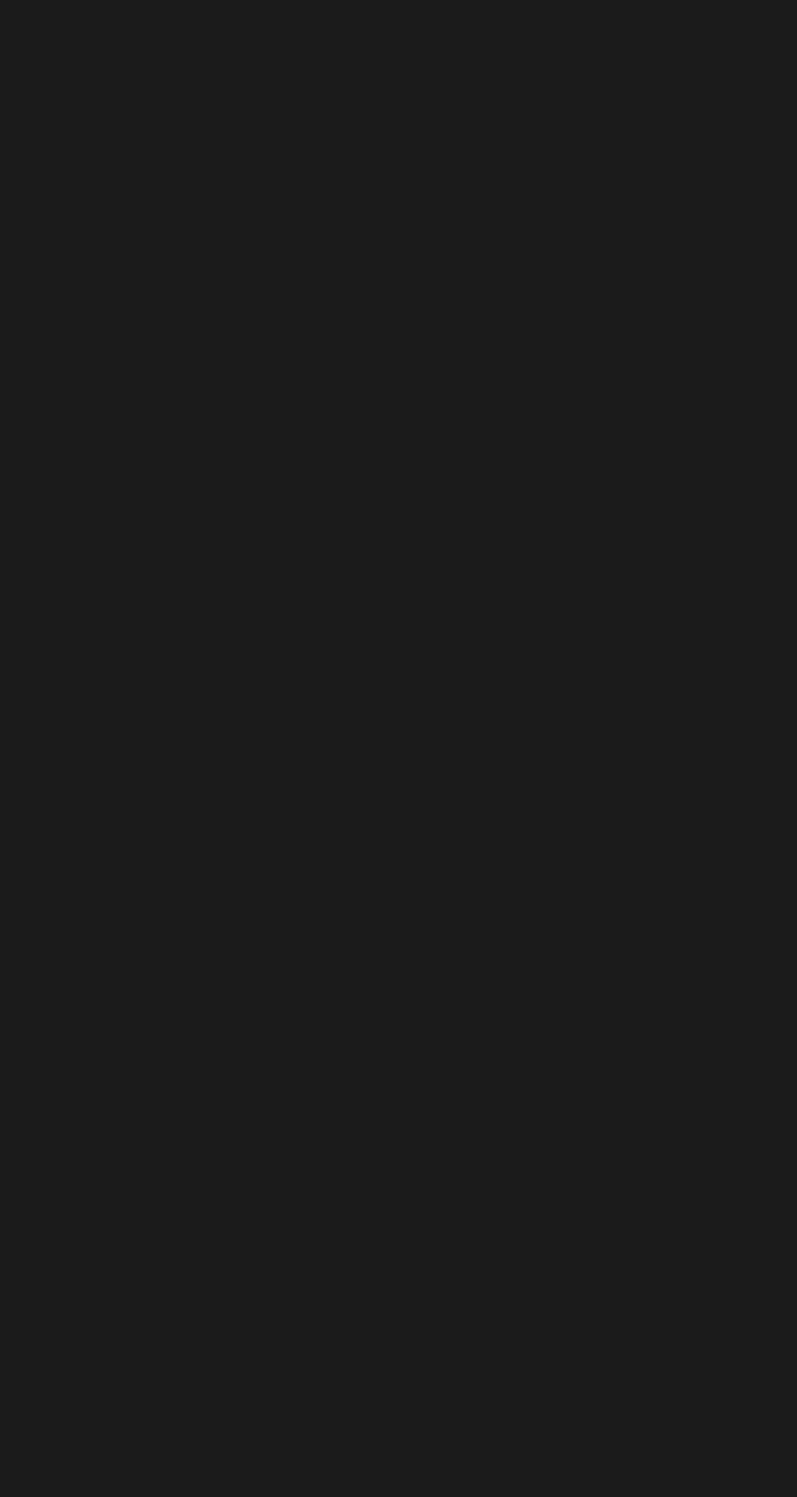
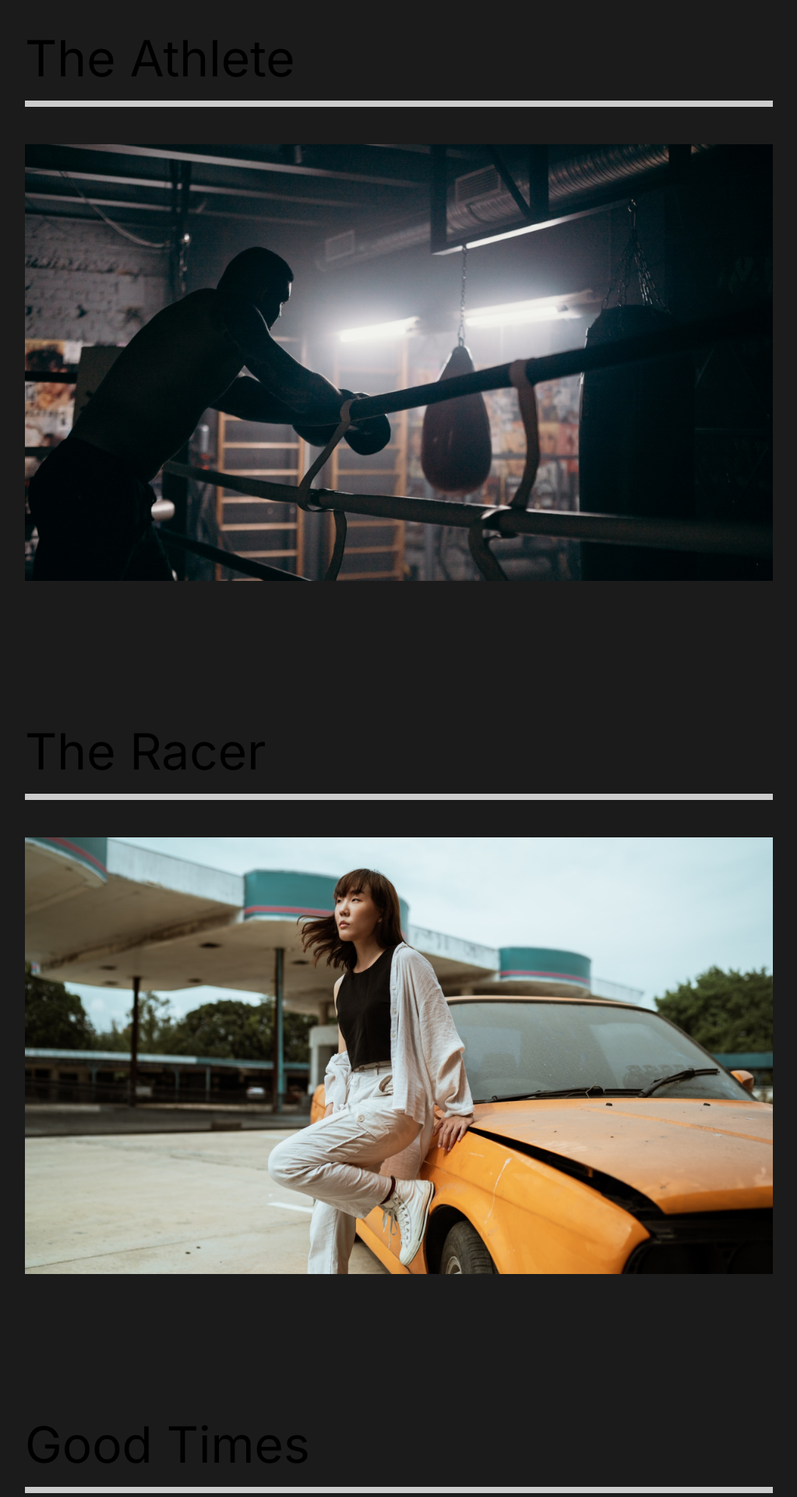
Before and after one commit to paaulapereira/react-capture, a React (Create React App) app: page /work in a window 1280 px wide. Shown: the part 140-2060 px from the top of the page at 78% size, without its empty margins (128-1151 px from the left). Before the commit the page ends 800 px from the top, so only its background shows below. Built offline with nearby package versions, Linux system fonts and the light colour scheme.

Commit message:
our work

```diff
--- a/src/pages/OurWork.js
+++ b/src/pages/OurWork.js
@@ -1,11 +1,63 @@
 import React from "react";
+//import styled components
+import styled from "styled-components";
+//imoprtamos el router
+import { Link } from "react-router-dom";
+//images
+import athlete from "../img/athlete-small.png";
+import theracer from "../img/theracer-small.png";
+import goodtimes from "../img/goodtimes-small.png";
 
 const OurWork = () => {
   return (
-    <div>
-      <h1>Our Work</h1>
-    </div>
+    <Work>
+      <Movie>
+        <h2>The Athlete</h2>
+        <div className="line"></div>
+        <Link>
+          <img src={athlete} alt="athlete" />
+        </Link>
+      </Movie>
+
+      <Movie>
+        <h2>The Racer</h2>
+        <div className="line"></div>
+        <Link>
+          <img src={theracer} alt="theracer" />
+        </Link>
+      </Movie>
+
+      <Movie>
+        <h2>Good Times</h2>
+        <div className="line"></div>
+        <Link>
+          <img src={goodtimes} alt="goodtimes" />
+        </Link>
+      </Movie>
+    </Work>
   );
 };
 
+const Work = styled.div`
+  min-height: 100vh;
+  overflow: hidden;
+  padding: 5rem 10rem;
+  h2 {
+    padding: 1rem 0rem;
+  }
+`;
+const Movie = styled.div`
+  padding-bottom: 10rem;
+  .line {
+    height: 0.5rem;
+    background: #cccccc;
+    margin-bottom: 3rem;
+  }
+  img {
+    width: 100%;
+    height: 70vh;
+    object-fit: cover;
+  }
+`;
+
 export default OurWork;
```
